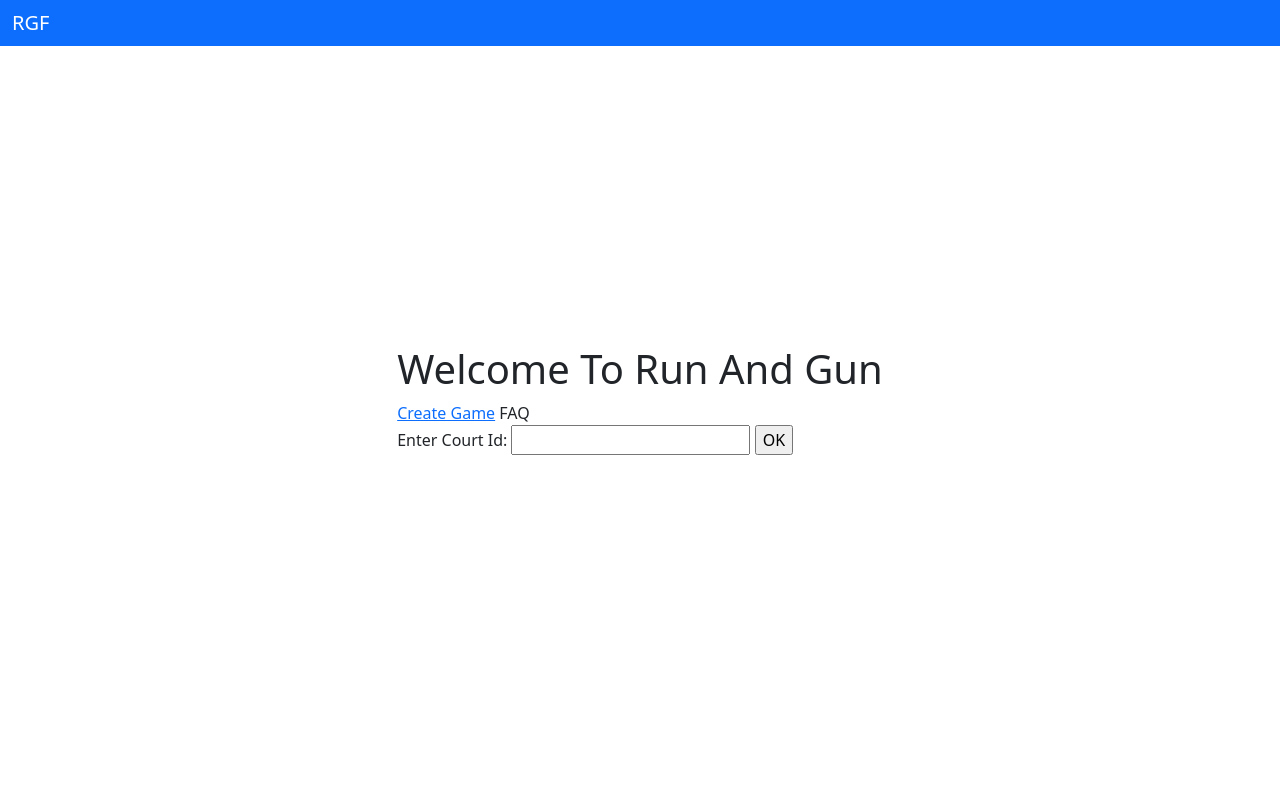
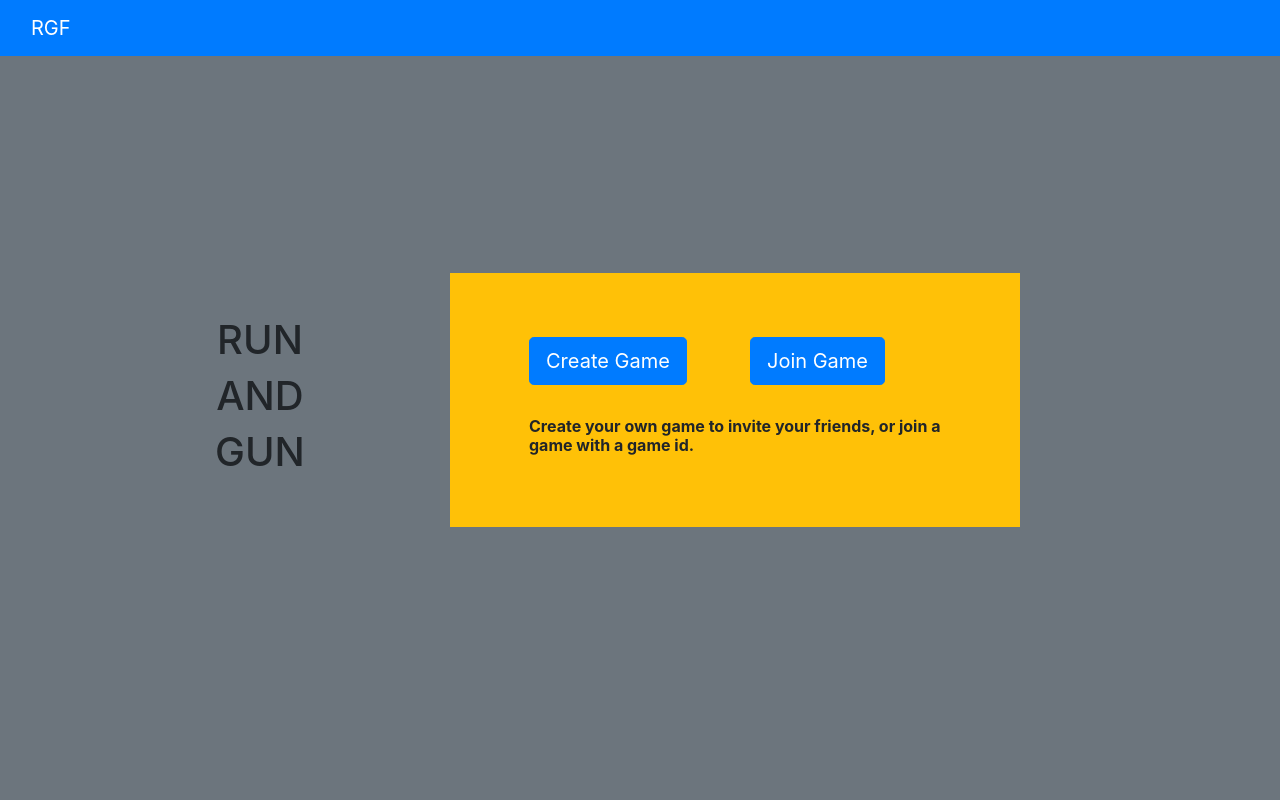
Before and after one commit to middleverse/multiplayer_nba_django, a Django app: page / in a window 1280 px wide. Run offline with Django 3.2, Linux system fonts and the light colour scheme; some libraries are stand-ins or nearby versions.

Commit message:
basic html ui update

```diff
--- a/core/templates/base.html
+++ b/core/templates/base.html
@@ -6,30 +6,25 @@
     <meta charset="utf-8">
     <meta http-equiv="X-UA-Compatible" content="IE=edge">
     <meta name="viewport" content="width=device-width, initial-scale=1, shrink-to-fit=no">
-    <!-- The above 3 meta tags *must* come first in the head; any other head content must come *after* these tags -->
     <title>Run & Gun - Home</title>
 
-    <!-- Latest compiled and minified CSS -->
-    <link href="https://cdn.jsdelivr.net/npm/bootstrap@5.0.0-beta1/dist/css/bootstrap.min.css" rel="stylesheet" integrity="sha384-giJF6kkoqNQ00vy+HMDP7azOuL0xtbfIcaT9wjKHr8RbDVddVHyTfAAsrekwKmP1" crossorigin="anonymous">
-    <link rel="stylesheet" type="text/css" href="{% static '/css/main.css' %}">
-
-    <!-- HTML5 shim and Respond.js for IE8 support of HTML5 elements and media queries -->
-    <!-- WARNING: Respond.js doesn't work if you view the page via file:// -->
+    <link rel="stylesheet" href="https://maxcdn.bootstrapcdn.com/bootstrap/4.5.2/css/bootstrap.min.css">
+    <script src="https://ajax.googleapis.com/ajax/libs/jquery/3.5.1/jquery.min.js"></script>
+    <script src="https://cdnjs.cloudflare.com/ajax/libs/popper.js/1.16.0/umd/popper.min.js"></script>
+    <script src="https://maxcdn.bootstrapcdn.com/bootstrap/4.5.2/js/bootstrap.min.js"></script>
+    <link rel="stylesheet" type="text/css" href="{% static 'css/main.css' %}">
     <!--[if lt IE 9]>
       <script src="https://oss.maxcdn.com/html5shiv/3.7.3/html5shiv.min.js"></script>
       <script src="https://oss.maxcdn.com/respond/1.4.2/respond.min.js"></script>
     <![endif]-->
   </head>
-  <body>
+  <body class='bg-secondary'>
     {% block navbar %}
     {% endblock navbar %}
 
     {% block content %}
     {% endblock content %}
 
-    <!-- jQuery (necessary for Bootstrap's JavaScript plugins) -->
-    <script src="https://ajax.googleapis.com/ajax/libs/jquery/1.12.4/jquery.min.js"></script>
-    <!-- Latest compiled and minified JavaScript -->
-    <script src="https://cdn.jsdelivr.net/npm/bootstrap@5.0.0-beta1/dist/js/bootstrap.bundle.min.js" integrity="sha384-ygbV9kiqUc6oa4msXn9868pTtWMgiQaeYH7/t7LECLbyPA2x65Kgf80OJFdroafW" crossorigin="anonymous"></script>
+
   </body>
 </html>
--- a/core/templates/index.html
+++ b/core/templates/index.html
@@ -5,26 +5,69 @@
 {% endblock navbar %}
 
 {% block content %}
-  <div class='container h-100'>
-    <div class='row h-100 align-items-center justify-content-center'>
-      <div class='col-auto'>
-        <h1>Welcome To Run And Gun</h1>
-        <a id="create-game" href="{% url 'create_redirect'%}">Create Game</a>
-        <a id="faq">FAQ</a>
+  <div class='container h-100 bg-secondary'>
+    <div class='row align-items-center h-100'>
 
-        <form id='join-game-form' action="{% url 'join_redirect' %}" method="POST" >
-          {% csrf_token %}
-          <label for="court_id">Enter Court Id:</label>
-          <input id="court_id" type="text" name="court_id">
-          <input type="submit" value="OK">
-        </form>
+        <!-- LOGO XS -->
+        <div class='col d-sm-none d-block text-center mb-5'>
+          <h1>RUN</h1>
+          <h1>AND</h1>
+          <h1>GUN</h1>
+        </div>
 
-        <div id='redirect-error-msg'></div>
-      </div>
+        <!-- LOGO SM+ -->
+        <div class='col-xs-4 col-sm-4 d-none d-sm-block text-center'>
+          <h1>RUN</h1>
+          <h1>AND</h1>
+          <h1>GUN</h1>
+        </div>
+
+        <!-- GAME JOIN OPTIONS -->
+        <div class='col-xs-4 col-sm-6 bg-warning p-5'>
+          <div class='row m-3'>
+            <!-- CREATE -->
+            <div class='col-6 align-self-center'>
+              <a class='btn btn-primary btn-lg' role='button' id="create-game" href="{% url 'create_redirect'%}">Create Game</a>
+            </div>
+
+            <!-- JOIN -->
+            <div class='col-6'>
+              <button class='btn btn-primary btn-lg' type='button' data-toggle="collapse" href='#join-game-form-wrapper' aria-expanded="false" aria-controls="join-game-form-wrapper">
+                Join Game
+              </button>
+
+              <!-- FORM -->
+              <div id='join-game-form-wrapper' class='collapse'>
+                <form id='join-game-form' action="{% url 'join_redirect' %}" method="POST" >
+                  {% csrf_token %}
+
+                  <div class='input-group mt-3'>
+                    <input class='form-control' id="court_id" type="text" placeholder="Enter Court Id..." name="court_id" aria-label="Enter Court Id..." aria-describedby="join-game-button">
+                    <div class='input-group-append'>
+                      <input class='btn btn-success btn-sm' id='join-game-button' type="submit" value="GO">
+                    </div>
+                  </div>
+
+                </form>
+              </div>
+            </div>
+          </div>
+
+          <!-- DESCRIPTION TEXT -->
+          <div class='row m-3'>
+            <div class='col mt-3'><p class='h6 font-weight-bold'>Create your own game to invite your friends, or join a game with a game id.</p></div>
+          </div>
+
+
+          <div class='row'>
+            <a id="faq"></a>
+          </div>
+            <div id='redirect-error-msg'></div>
+        </div>
     </div>
   </div>
+
 <script>
-
 const show_join_error_message = function(e) {
   alert(e)
   document.getElementById('redirect-error-msg').innerContent = e
```
Also changed, not shown: core/templates/temp.html (added, +23 -0 lines), court/templates/court_base.html (+5 -11 lines).
